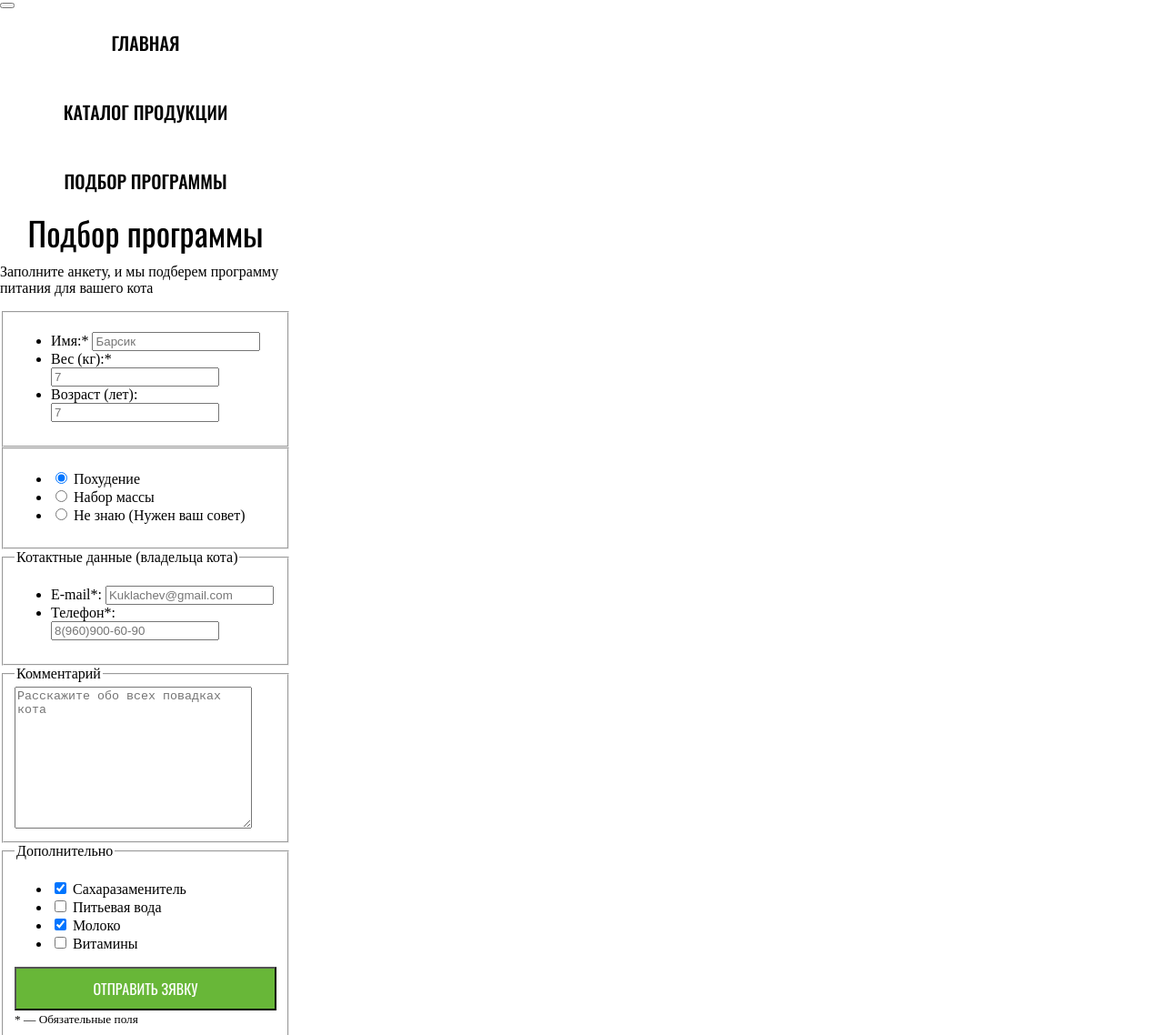
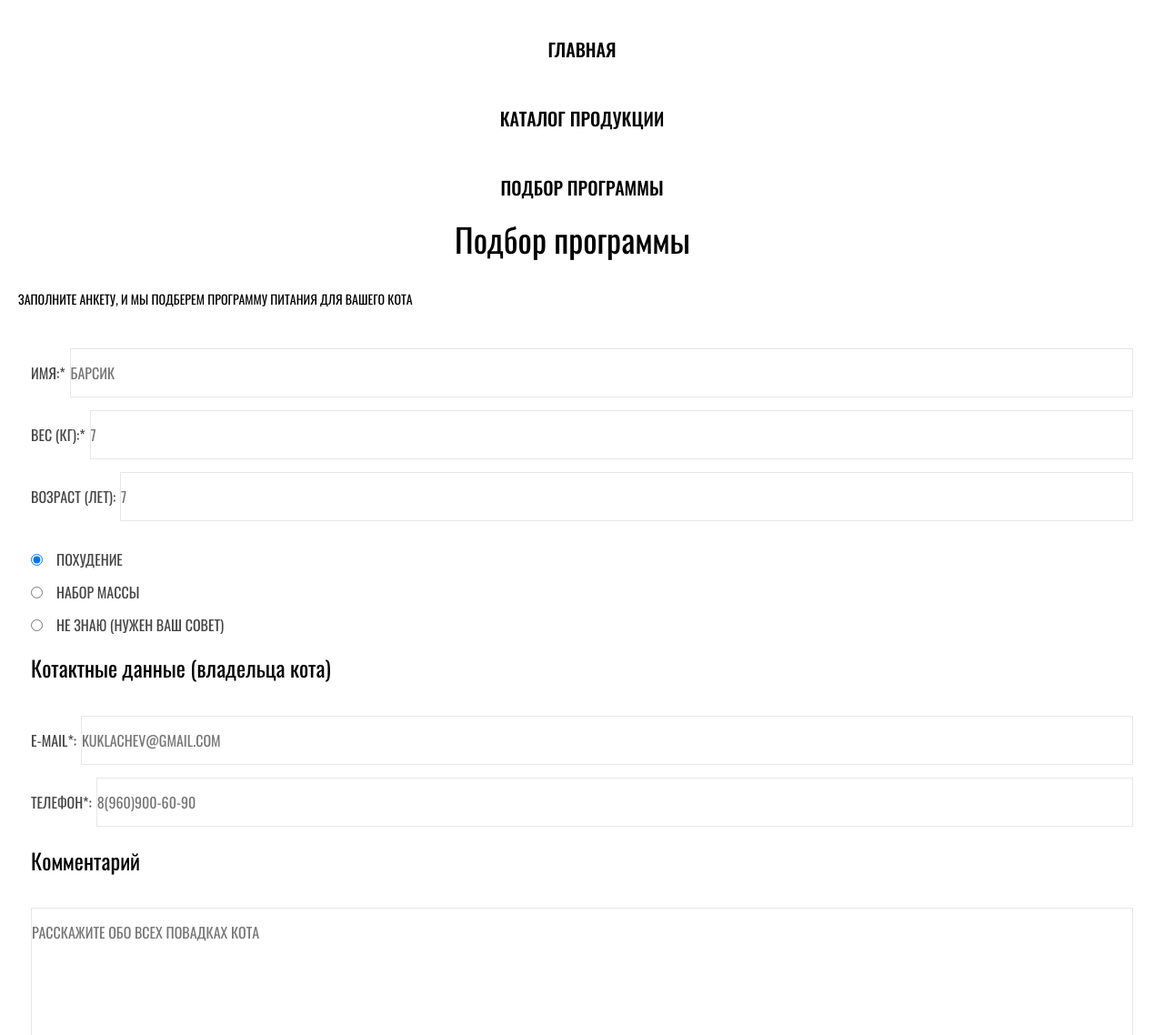
Before and after one commit to alex90gan/1196271-cat-energy-20, a website: page source/form.html in a window 1280 px wide. Shown: the part 49-1187 px from the top of the page at 91% size. Drawn offline with nearby package versions, Linux system fonts and the light colour scheme; files that its build step writes are made by us from their sources.

Commit message:
edits-form

```diff
--- a/source/form.html
+++ b/source/form.html
@@ -39,7 +39,7 @@
         </nav>
     </header>
     <main class="page__main page__main--form">
-        <h1 class="page__title">Подбор программы</h1>
+        <h1 class="page__title page__title--form">Подбор программы</h1>
         <p class="page__text">
             Заполните анкету, и мы подберем программу питания для вашего кота
         </p>
@@ -64,17 +64,17 @@
             <fieldset class="form__fieldset">
                 <legend class="form__legend visually-hidden">Выбор программы:</legend>
                 <ul class="form__list">
-                    <li class="form__item">
+                    <li class="form__item form__item--filter">
                         <input class="form__input form__input--filter" type="radio" name="power" value="rechargeable" id="filter-slimming" checked>
-                        <label class="form__label" for="filter-slimming">Похудение</label>
+                        <label class="form__label form__label--filter" for="filter-slimming">Похудение</label>
                     </li>
-                    <li class="form__item">
+                    <li class="form__item form__item--filter">
                         <input class="form__input form__input--filter" type="radio" name="power" value="network" id="filter-weight">
-                        <label class="form__label" for="filter-weight">Набор массы</label>
+                        <label class="form__label form__label--filter" for="filter-weight">Набор массы</label>
                     </li>
-                    <li class="form__item">
+                    <li class="form__item form__item--filter">
                         <input class="form__input form__input--filter" type="radio" name="power" value="network" id="filter-consultation">
-                        <label class="form__label" for="filter-consultation">Не знаю (Нужен ваш совет)</label>
+                        <label class="form__label form__label--filter" for="filter-consultation">Не знаю (Нужен ваш совет)</label>
                     </li>
                 </ul>
             </fieldset>
@@ -101,19 +101,19 @@
                 <ul class="form__list">
                     <li class="form__item">
                         <input class="form__input form__input--checkbox" type="checkbox" name="sugar" id="filter-sugar" checked>
-                        <label class="form__label" for="filter-sugar">Сахаразаменитель</label>
+                        <label class="form__label form__label--checkbox" for="filter-sugar">Сахаразаменитель</label>
                     </li>
                     <li class="form__item">
                         <input class="form__input form__input--checkbox" type="checkbox" name="water " id="filter-water">
-                        <label class="form__label" for="filter-water">Питьевая вода</label>
+                        <label class="form__label form__label--checkbox" for="filter-water">Питьевая вода</label>
                     </li>
                     <li class="form__item">
                         <input class="form__input form__input--checkbox" type="checkbox" name="milk" id="filter-milk" checked>
-                        <label class="form__label" for="filter-milk">Молоко</label>
+                        <label class="form__label form__label--checkbox" for="filter-milk">Молоко</label>
                     </li>
                     <li class="form__item">
                         <input class="form__input form__input--checkbox" type="checkbox" name="vitamins" id="filter-vitamins">
-                        <label class="form__label" for="filter-vitamins">Витамины</label>
+                        <label class="form__label form__label--checkbox" for="filter-vitamins">Витамины</label>
                     </li>
                 </ul>
                 <button class="button" type="submit">Отправить зявку</button>
--- a/source/less/blocks/additional-product.less
+++ b/source/less/blocks/additional-product.less
@@ -1,6 +1,6 @@
 .additional-product {
-    width: 280px;
-    .indents(@margin: 0 auto; @padding: 0);
+    width: 100%;
+    .indents(@margin: 0 auto; @padding: 0 20px);
     margin-bottom: 39px;
 }
 
--- a/source/less/blocks/button.less
+++ b/source/less/blocks/button.less
@@ -16,4 +16,14 @@
         color: @special_dark-grey;
         margin-bottom: 25px;
     }
+    &--offer {
+        padding: 7px 0;
+        width: 88%;
+    }
 }
+
+button {
+    outline: none;
+    border: none;
+    .indents(@margin: 0; @padding: 0);
+}
--- a/source/less/blocks/card-list.less
+++ b/source/less/blocks/card-list.less
@@ -1,6 +1,6 @@
 .card-list {
     width: 100%;
-    .indents(@margin: 0; @padding: 0);
+    .indents(@margin: 0 auto; @padding: 0 20px);
 }
 
 .card-list__list {
@@ -15,7 +15,7 @@
 }
 
 .card-list__container {
-    width: 280px;
+    width: 100%;
     .indents(@margin: 0 auto; @padding: 0);
     display: flex;
     flex-direction: row;
--- a/source/less/blocks/example.less
+++ b/source/less/blocks/example.less
@@ -1,4 +1,5 @@
 .example {
+    width: 100%;
     .font-oswald(@family: Oswald; @style: normal);
     display: flex;
     flex-direction: column;
@@ -6,7 +7,7 @@
 }
 
 .example__wrapper {
-    width: 280px;
+    width: 100%;
     margin: 0 auto;
 }
 
--- /dev/null
+++ b/source/less/blocks/form.less
@@ -0,0 +1,69 @@
+.form {
+    width: 100%;
+    .indents(@margin: 0; @padding: 0 20px);
+}
+
+.form__fieldset {
+    border: none;
+}
+ .form__legend {
+    .font-size(@size: 24px; @weight: 400);
+    .indents(@margin: 0 0 34px 0; @padding: 0);
+    line-height: 26px;
+    color: @basic_black;
+ }
+
+.form__list {
+    .reset-list();
+    display: flex;
+    flex-direction: column;
+    flex-wrap: wrap;
+}
+
+.form__item {
+    display: flex;
+    flex-direction: row;
+    align-items: center;
+    margin-bottom: 14px;
+    &--filter {
+        margin-bottom: 12px;
+    }
+    &--checkbox {
+        margin-bottom: 12px;
+    }
+}
+
+.form__label {
+    &--filter {
+        padding-left: 15px;
+    }
+    &--checkbox {
+        padding-left: 18px;
+    }
+    .font-size(@size: 16px; @weight: 400);
+    text-transform: uppercase;
+    color: @special_dark-grey;
+    .indents(@margin: 0; @padding: 0);
+    padding-right: 5px;
+}
+
+.form__input {
+    &--filter {
+        flex-grow: 0;
+        .indents(@margin: 0; @padding: 6px 0);
+    }
+    &--checkbox {
+        flex-grow: 0;
+        .indents(@margin: 0; @padding: 6px 0);
+    }
+    &--textarea {
+        width: 100%;
+    }
+    .indents(@margin: 0; @padding: 14px 0);
+    .font-oswald(@family:"Oswald", "Arial"; @style: normal);
+    .font-size(@size: 16px; @weight: 400);
+    border: 1px solid @basic_grey-3;
+    text-transform: uppercase;
+    color: @special_dark-grey;
+    flex-grow: 1;
+}
--- a/source/less/blocks/nutrition-benefits.less
+++ b/source/less/blocks/nutrition-benefits.less
@@ -1,8 +1,7 @@
 .nutrition-benefits {
     .font-oswald(@family: Oswald; @style: normal);
-    width: 280px;
-    padding: 0;
-    margin: 0 auto;
+    width: 100%;
+    .indents(@margin: 0 auto; @padding: 0 20px);
     display: flex;
     flex-direction: column;
     flex-wrap: wrap;
--- a/source/less/blocks/offer.less
+++ b/source/less/blocks/offer.less
@@ -3,9 +3,8 @@
     flex-direction: column;
     flex-wrap: wrap;
     position: relative;
-    width: 280px;
+    width: 100%;
     background: @basic_white;
-    box-sizing: border-box;
     .indents(@margin: 0 auto; @padding: 0);
     margin-bottom: 22px;
 }
@@ -31,5 +30,4 @@
 .offer__image {}
 
 .offer__link {
-    padding: 7px 0;
 }
--- a/source/less/blocks/page-footer.less
+++ b/source/less/blocks/page-footer.less
@@ -1,8 +1,9 @@
 .page-footer {
     display: flex;
     flex-direction: column;
-    width: 280px;
-    .indents(@margin: 0 auto; @padding: 0);
+    width: 100%;
+    background: @basic_grey;
+    .indents(@margin: 0 auto; @padding: 0 20px);
 }
 
 .page-footer__link {
--- a/source/less/blocks/page-header.less
+++ b/source/less/blocks/page-header.less
@@ -2,6 +2,8 @@
     display: flex;
     flex-direction: column;
     flex-wrap: wrap;
+    width: 100%;
+    .indents(@margin: 0; @padding: 0 20px);
     &--catalog {}
 }
 
--- a/source/less/blocks/page.less
+++ b/source/less/blocks/page.less
@@ -1,6 +1,6 @@
 
 .page {
-    max-width: 320px;
+    min-width: 320px;
     height: 100%;
 }
 
@@ -10,6 +10,7 @@
     min-height: 100%;
     width: 100%;
     .indents(@margin: 0; @padding: 0);
+    .font-oswald(@family:"Oswald", "Arial"; @style: normal);
 }
 
 .page__title {
@@ -17,13 +18,16 @@
     .font-size(@size: 36px; @weight: 400);
     line-height: 36px;
     text-align: center;
-    margin: auto;
+    margin: 0 auto;
     &--index {
         color: @basic_white;
         margin-bottom: 25px;
     }
     &--catalog {
         margin-bottom: 45px;
+    }
+    &--form {
+        .indents(@margin: 0 0 37px 0; @padding: 0 41px 0 20px);
     }
 }
 
@@ -34,4 +38,9 @@
     &--form {}
 }
 
-.page__footer {}
+.page__text {
+    .font-size(@size: 14px; @weight: 400);
+    text-transform: uppercase;
+    width: 100%;
+    .indents(@margin: 0 0 39px 0; @padding: 0 74px 0 20px);
+}
--- a/source/less/blocks/services-articles.less
+++ b/source/less/blocks/services-articles.less
@@ -2,8 +2,8 @@
     display: grid;
     grid-template-rows: 1fr 1fr;
     gap: 20px;
-    width: 320px;
-    .indents(@margin: 0; @padding: 0);
+    width: 100%;
+    .indents(@margin: 0; @padding: 0 20px);
     margin-bottom: 27px;
 }
 
@@ -19,7 +19,7 @@
 
 .services-articles__item {
     position: relative;
-    width: 280px;
+    width: 100%;
     background: @basic_grey;
     .indents(@margin: 0 auto; @padding: 0);
 }
--- a/source/less/blocks/site-list.less
+++ b/source/less/blocks/site-list.less
@@ -14,12 +14,11 @@
 .site-list__link {
     display: flex;
     flex-wrap: wrap;
-    max-width: 280px;
+    max-width: 100%;
     .indents(@margin: 0; @padding: 0);
     .font-size(@size: 20px; @weight: 500);
     .font-oswald(@family: Oswald; @style: normal);
     .reset-link();
-    box-sizing: border-box;
     padding-top: 22px;
     padding-bottom: 24px;
 }
--- a/source/less/blocks/social.less
+++ b/source/less/blocks/social.less
@@ -1,10 +1,13 @@
 .social {
     display: flex;
     flex-direction: row;
+    justify-content: center;
     .reset-list();
 }
 
-.social__item {}
+.social__item {
+    .indents(@margin: 0; @padding: 20px 0);
+}
 
 .social__link {
     .reset-link(@text-transform: uppercase; @text-decoration: none; @color: #000000);
--- a/source/less/blocks/special-offer.less
+++ b/source/less/blocks/special-offer.less
@@ -1,6 +1,6 @@
 .special-offer {
-    width: 280px;
-    .indents(@margin: 0 auto; @padding: 0);
+    width: 100%;
+    .indents(@margin: 0 auto; @padding: 0 20px);
     min-height: 289px;
     background: @basic_green url(../img/gift-photo-mobile@1x.jpg) no-repeat top left;
     display: flex;
--- a/source/less/global.less
+++ b/source/less/global.less
@@ -22,4 +22,6 @@ img {
 
 .wrapper-grey {
   background-color: @basic_grey;
+  width: 100%;
+  .indents(@margin: 0; @padding: 0 20px);
 }
--- a/source/less/style.less
+++ b/source/less/style.less
@@ -20,3 +20,4 @@
 @import "blocks/card-list.less";
 @import "blocks/additional-product.less";
 @import "blocks/special-offer.less";
+@import "blocks/form.less";
--- a/source/less/variables.less
+++ b/source/less/variables.less
@@ -7,6 +7,7 @@
 @basic_green-2: #5EAA2F;
 @basic_grey: #F2F2F2;
 @basic_grey-2: #EBEBEB;
+@basic_grey-3: #e7e7e7;
 @special_grey: #CDCDCD;
 @special_grey-2: #666666;
 @special_dark-grey: #444444;
```
Also changed, not shown: source/index.html (+1 -1 lines), source/less/blocks/location.less (+4 -3 lines).
